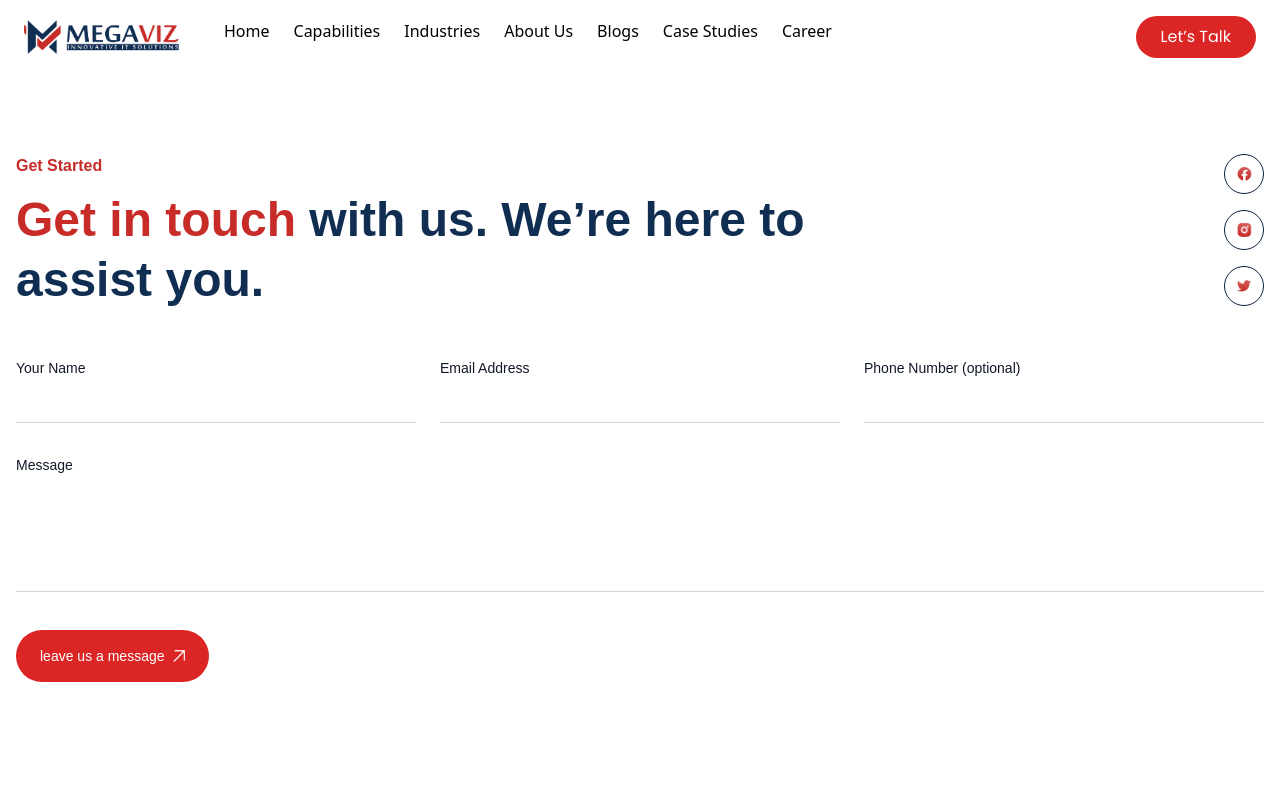
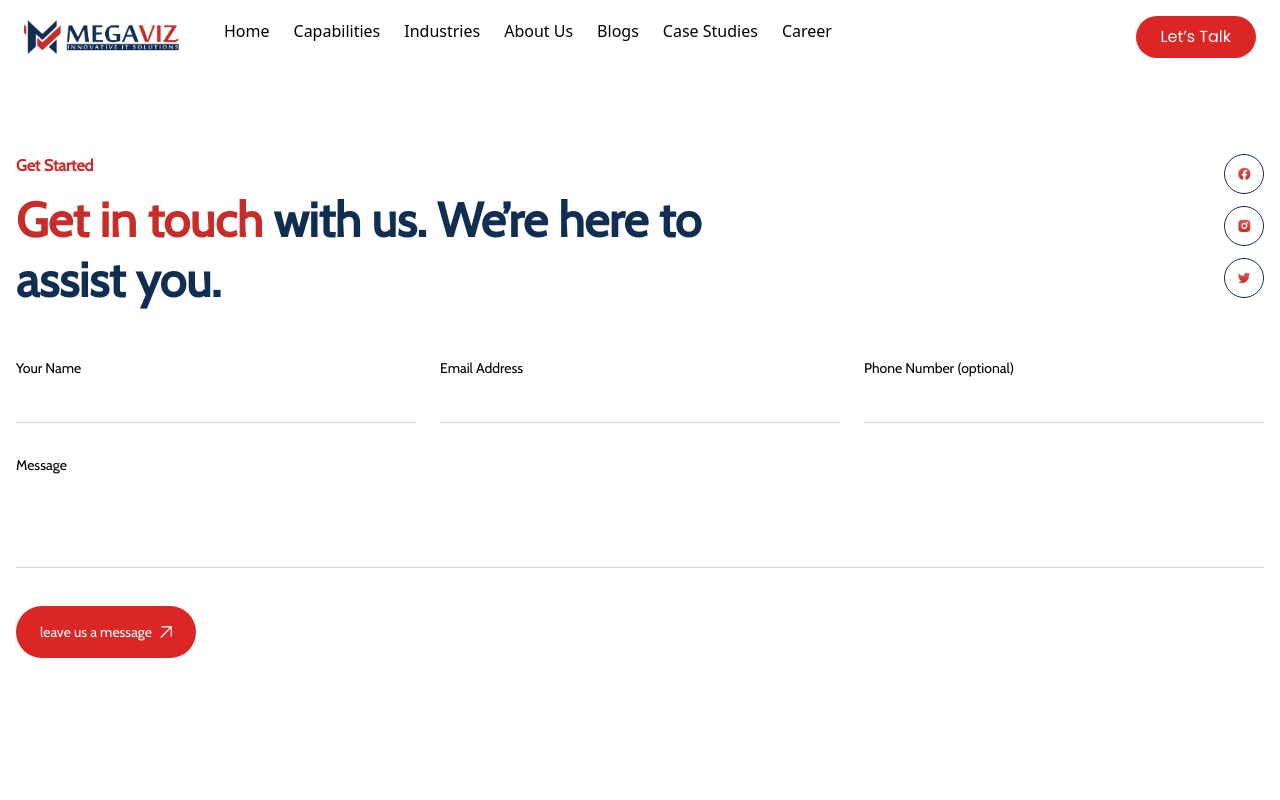
Before and after one commit to sohelx196/MegaViz-Design, a website: page public/contactUs.html in a window 1280 px wide. Shown: the top 800 px of the page. Drawn offline with nearby package versions, Linux system fonts and the light colour scheme.

Commit message:
working on about

```diff
--- a/public/contactUs.html
+++ b/public/contactUs.html
@@ -7,7 +7,8 @@
 
 
       <script src="https://cdn.tailwindcss.com"></script>
-   <link href="https://fonts.googleapis.com/css2?family=Inter:wght@400;500;600;700&family=Poppins:wght@400;600;700&family=Plus+Jakarta+Sans:wght@400;600;700;800;900&display=swap" rel="stylesheet">
+   <link href="https://fonts.googleapis.com/css2?family=Cabin:wght@400&family=Inter:wght@400;500;600;700&family=Poppins:wght@400;600;700&family=Plus+Jakarta+Sans:wght@400;600;700;800;900&display=swap" rel="stylesheet">
+
 
     <link rel="stylesheet" href="../dist/output.css">
     <link rel="stylesheet" href="../src/input.css">
@@ -83,54 +84,67 @@
 <section class="px-4 py-12 sm:py-16 lg:py-20 max-w-7xl mx-auto">
   <!-- Heading -->
   <div class="mb-12 text-center lg:text-left lg:flex lg:justify-between lg:items-start">
-    <div>
+<div class="max-w-4xl">
   <p class="cabin text-[#C72C28] text-base font-semibold mb-3">Get Started</p>
-      <h2 class="cabin text-[28px] sm:text-[36px] lg:text-[48px] font-bold leading-tight text-[#102E52]">
-        <span class="text-[#C72C28]">Get in touch</span> with us. We’re here to<br class="hidden sm:block" />
+  <h2 class="cabin font-bold text-[#102E52] text-[28px] sm:text-[36px] lg:text-[48px] leading-tight">
+    <span class="text-[#C72C28]">Get in touch</span> with us. We’re here to
+  </h2>
+  <h2 class="cabin font-bold text-[#102E52] text-[28px] sm:text-[36px] lg:text-[48px] leading-tight">
     assist you.
   </h2>
 </div>
 
-    <!-- Social Icons -->
-    <div class="hidden lg:flex flex-col gap-4">
-      <a href="#" class="border border-[#0A2342] rounded-full p-2 text-red-600 h-10 w-10">
-        <img src="/src/assets/icons/facebook.png" alt="">
+
+<!-- Social Icons-->
+<div class="flex lg:flex-col flex-row items-center lg:items-start gap-3 mt-6 lg:mt-0 justify-center">
+  <!-- Facebook -->
+  <a href="#" class="border border-[#102E52] rounded-full flex items-center justify-center
+                     w-6 h-6 sm:w-8 sm:h-8 lg:w-10 lg:h-10">
+    <img src="/src/assets/icons/facebook.png" alt="Facebook" class="w-3 sm:w-4 lg:w-5 h-auto" />
   </a>
-      <a href="#" class="border border-[#0A2342] rounded-full p-2 text-red-600 h-10 w-10">
-        <img src="/src/assets/icons/instagram.png" alt="">
+
+  <!-- Instagram -->
+  <a href="#" class="border border-[#102E52] rounded-full flex items-center justify-center
+                     w-6 h-6 sm:w-8 sm:h-8 lg:w-10 lg:h-10">
+    <img src="/src/assets/icons/instagram.png" alt="Instagram" class="w-3 sm:w-4 lg:w-5 h-auto" />
   </a>
-      <a href="#" class="border border-[#0A2342] rounded-full p-2 text-red-600 h-10 w-10">
-        <img src="/src/assets/icons/twitter.png" alt="">
+
+  <!-- Twitter -->
+  <a href="#" class="border border-[#102E52] rounded-full flex items-center justify-center
+                     w-6 h-6 sm:w-8 sm:h-8 lg:w-10 lg:h-10">
+    <img src="/src/assets/icons/twitter.png" alt="Twitter" class="w-3 sm:w-4 lg:w-5 h-auto" />
   </a>
 </div>
+
+
+
   </div>
 
   <!-- Form -->
   <form class="space-y-8">
     <div class="grid grid-cols-1 md:grid-cols-2 lg:grid-cols-3 gap-6">
       <div>
-        <label class="cabin block text-sm font-medium text-gray-900 mb-1">Your Name</label>
+        <label class="cabin block text-sm font-normal  mb-1">Your Name</label>
         <input type="text" placeholder=""
                class="w-full border-b border-gray-300 focus:outline-none focus:border-red-500 py-2" />
       </div>
 
       <div>
-        <label class="cabin block text-sm font-medium text-gray-900 mb-1">Email Address</label>
+        <label class="cabin block text-sm font-normal  mb-1">Email Address</label>
         <input type="email" placeholder=""
                class="w-full border-b border-gray-300 focus:outline-none focus:border-red-500 py-2" />
       </div>
 
       <div>
-        <label class="cabin block text-sm font-medium text-gray-900 mb-1">Phone Number (optional)</label>
+        <label class="cabin block text-sm font-normal  mb-1">Phone Number (optional)</label>
         <input type="text" placeholder=""
                class="w-full border-b border-gray-300 focus:outline-none focus:border-red-500 py-2" />
       </div>
     </div>
 
     <div>
-      <label class="cabin block text-sm font-medium text-gray-900 mb-1">Message</label>
-      <textarea rows="4" placeholder=""
-                class="w-full border-b border-gray-300 focus:outline-none focus:border-red-500 py-2 resize-none"></textarea>
+      <label class="cabin block text-sm font-normal  mb-1">Message</label>
+      <textarea rows="3" placeholder="" class="w-full border-b border-gray-300 focus:outline-none focus:border-red-500 py-2 resize-none"></textarea>
     </div>
 
     <div>
--- a/src/input.css
+++ b/src/input.css
@@ -22,8 +22,10 @@
 
 .cabin{
   font-family: 'Cabin', sans-serif;
+  font-weight: 400;
   line-height: 100%;
 }
+
 .cabin2{
   font-family: 'Cabin', sans-serif;
   font-style: normal;
```
Also changed, not shown: index.html (+1 -1 lines), public/aboutUs.html (+8 -7 lines), dist/output.css. Lines whose indentation alone changed are shown as unchanged.
